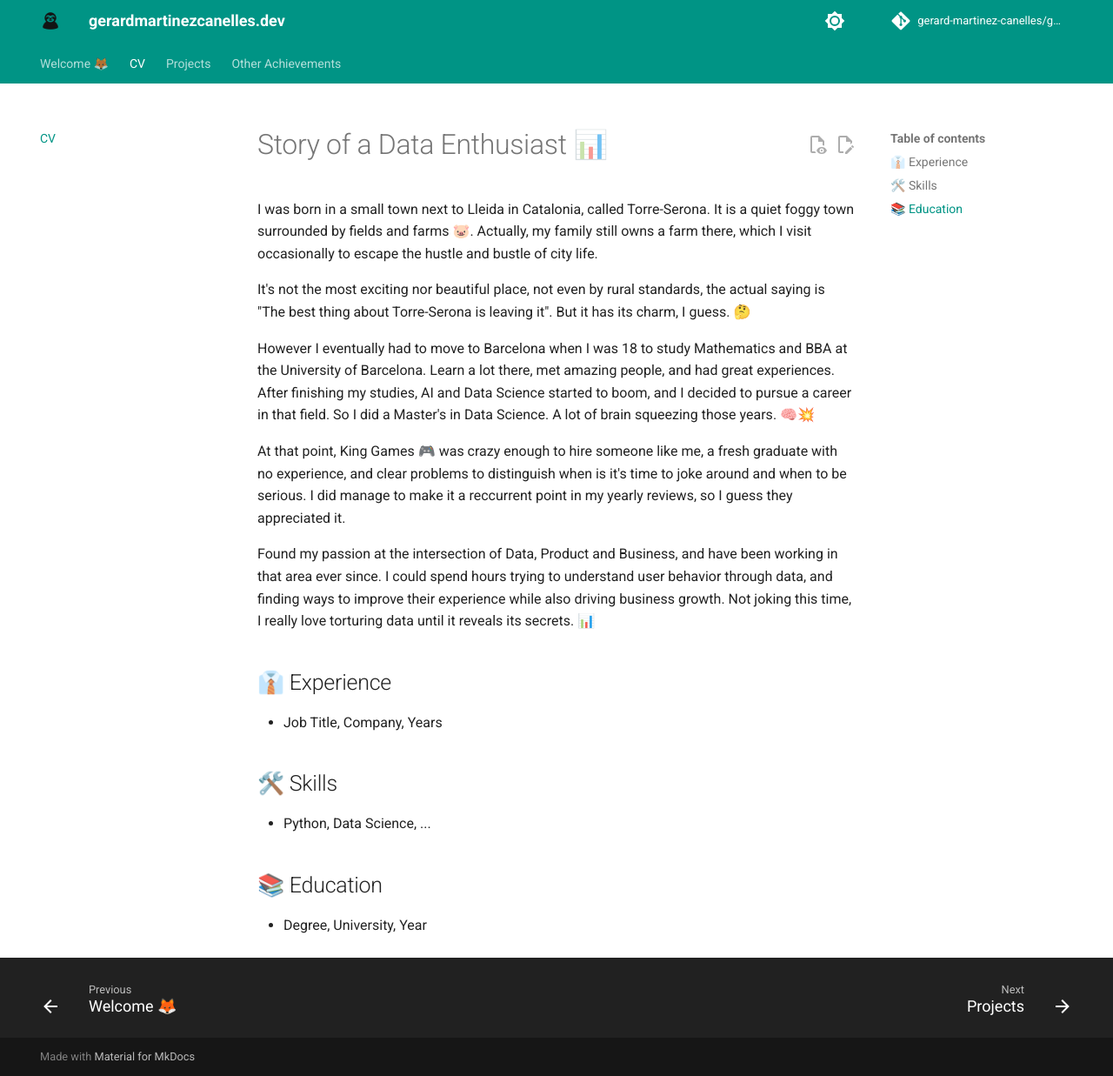
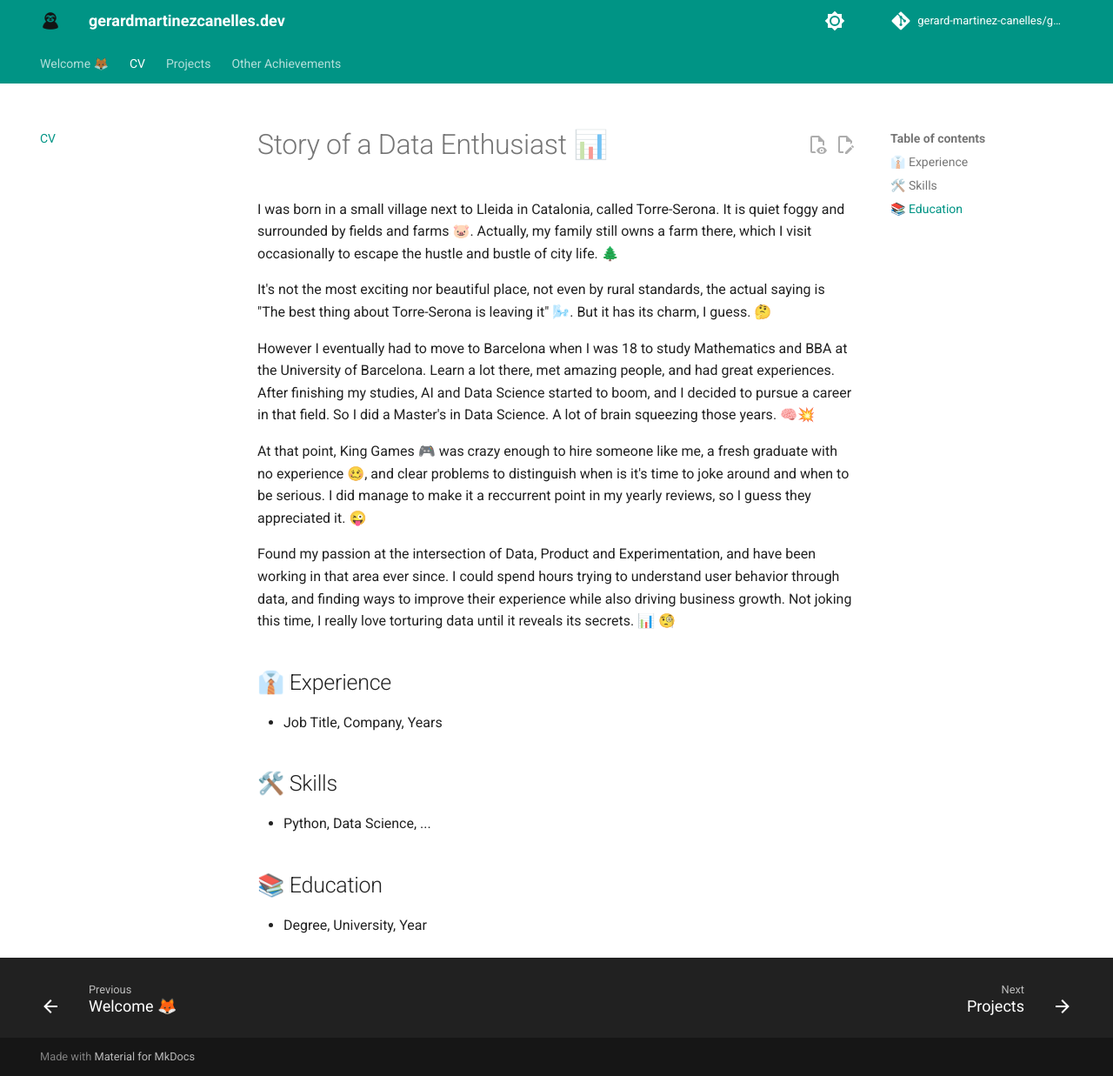
Before and after one commit to gerardmartinezcanelles/gerardmartinezcanelles.github.io, an MkDocs documentation site: the page built from docs/cv.md, in a window 1280 px wide and 1237 px high. Shown: the whole window at 87% size. Built offline with MkDocs 1.6.1 and Material for MkDocs 9.7.7, drawn with Linux system fonts in a browser that asks for light colours; comment, search, counter and statistics services are not loaded.

```diff
--- a/docs/cv.md
+++ b/docs/cv.md
@@ -1,15 +1,15 @@
 # Story of a Data Enthusiast 📊
 
-I was born in a small town next to Lleida in Catalonia, called Torre-Serona. It is a quiet foggy town surrounded by fields and farms 🐷. Actually, my family still owns a farm there, which I visit occasionally to escape the hustle and bustle of city life.
+I was born in a small village next to Lleida in Catalonia, called Torre-Serona. It is  quiet foggy and surrounded by fields and farms 🐷. Actually, my family still owns a farm there, which I visit occasionally to escape the hustle and bustle of city life. 🌲
 
-It's not the most exciting nor beautiful place, not even by rural standards, the actual saying is "The best thing about Torre-Serona is leaving it". But it has its charm, I guess. 🤔
+It's not the most exciting nor beautiful place, not even by rural standards, the actual saying is "The best thing about Torre-Serona is leaving it" 🌬️. But it has its charm, I guess. 🤔
 
 However I eventually had to move to Barcelona when I was 18 to study Mathematics and BBA at the University of Barcelona.
 Learn a lot there, met amazing people, and had great experiences. After finishing my studies, AI and Data Science started to boom, and I decided to pursue a career in that field. So I did a Master's in Data Science. A lot of brain squeezing those years. 🧠💥
 
-At that point, King Games 🎮 was crazy enough to hire someone like me, a fresh graduate with no experience, and clear problems to distinguish when is it's time to joke around and when to be serious. I did manage to make it a reccurrent point in my yearly reviews, so I guess they appreciated it.
+At that point, King Games 🎮 was crazy enough to hire someone like me, a fresh graduate with no experience 🥴, and clear problems to distinguish when is it's time to joke around and when to be serious. I did manage to make it a reccurrent point in my yearly reviews, so I guess they appreciated it. 😜
 
-Found my passion at the intersection of Data, Product and Business, and have been working in that area ever since. I could spend hours trying to understand user behavior through data, and finding ways to improve their experience while also driving business growth. Not joking this time, I really love torturing data until it reveals its secrets. 📊
+Found my passion at the intersection of Data, Product and Experimentation, and have been working in that area ever since. I could spend hours trying to understand user behavior through data, and finding ways to improve their experience while also driving business growth. Not joking this time, I really love torturing data until it reveals its secrets. 📊 🧐
 
 
 ## 👔 Experience
```
Also changed, not shown: docs/index.md (+1 -1 lines), docs/projects.md (+3 -4 lines), site/404.html, site/achievement/index.html, site/cv/index.html, site/index.html, site/projects/index.html, 1 other file.
